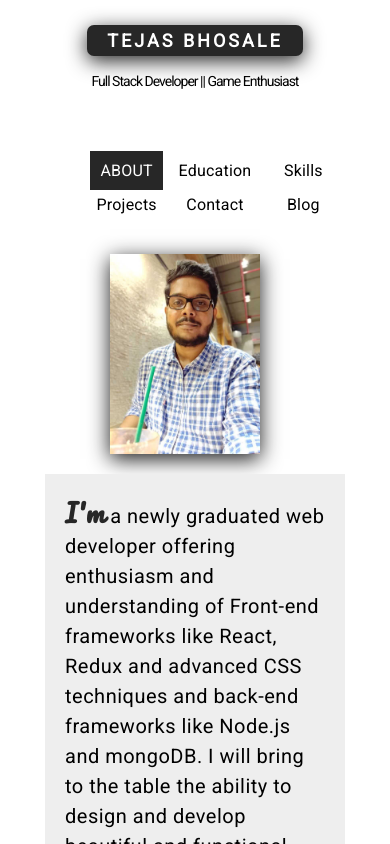
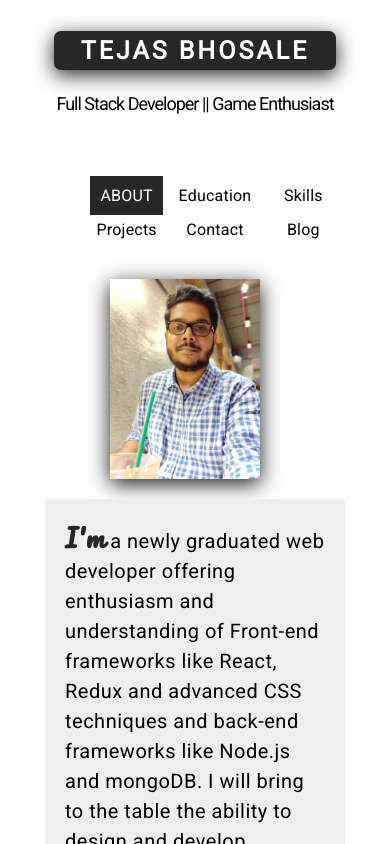
Before and after one commit to bhosaleT/my-portfolio-react, a React (Create React App) app: page / in a window 390 px wide. Shown: the top 844 px of the page. Built offline with nearby package versions, Linux system fonts and the light colour scheme.

Commit message:
updating responsive design

```diff
--- a/src/components/App.js
+++ b/src/components/App.js
@@ -8,7 +8,6 @@ import Contact from "./Contact";
 import Education from "./Education";
 import Projects from "./Projects";
 import Skills from "./Skills";
-
 
 class App extends Component {
   state = {
@@ -55,7 +54,6 @@ class App extends Component {
             {showSection()}
           </div>
         </div>
-
       </div>
     );
   }
--- a/src/css/App.css
+++ b/src/css/App.css
@@ -65,7 +65,7 @@ body {
   .title {
     margin: 0;
     text-align: center;
-    font-size: 14px !important;
+    font-size: 18px !important;
     padding: 2px;
   }
 
@@ -75,7 +75,7 @@ body {
     border-radius: 7px;
     padding: 5px 10px 5px 10px;
     text-align: center;
-    font-size: 18px !important;
+    font-size: 25px !important;
     letter-spacing: 3px;
     text-transform: uppercase;
     box-shadow: 0 5px 20px #272727;
```
